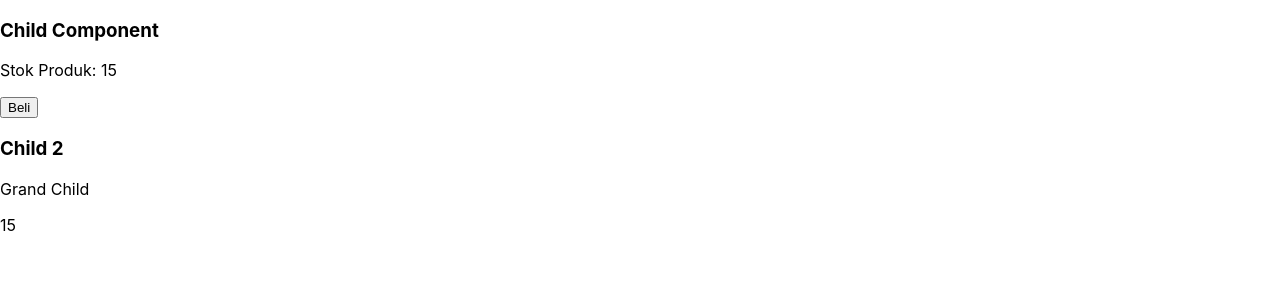
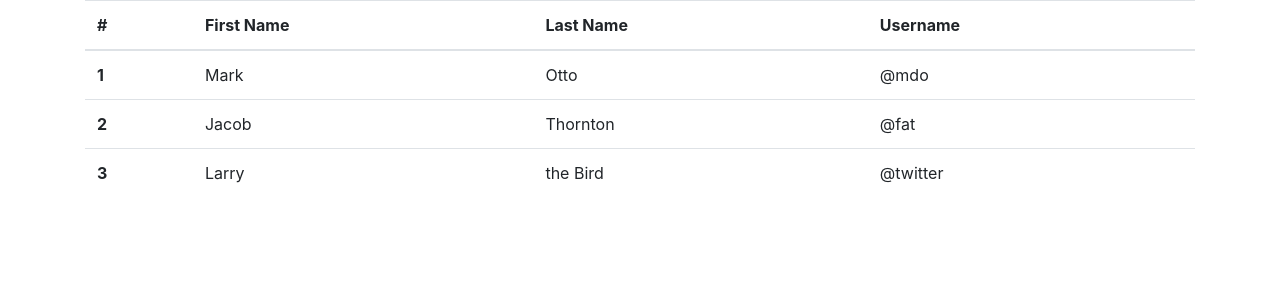
Before and after one commit to MathiasPurwoko/myapp, a React (Create React App) app in the folder latihanreact/: page / in a window 1280 px wide. Shown: the top 300 px of the page. Built offline with nearby package versions, Linux system fonts and the light colour scheme.

Commit message:
menggunakan boostrap pada react js

```diff
--- a/latihanreact/package.json
+++ b/latihanreact/package.json
@@ -9,7 +9,8 @@
     "bootstrap": "^4.5.0",
     "react": "^16.13.1",
     "react-dom": "^16.13.1",
-    "react-scripts": "3.4.1"
+    "react-scripts": "3.4.1",
+    "reactstrap": "^8.5.1"
   },
   "scripts": {
     "start": "react-scripts start",
--- a/latihanreact/src/App.js
+++ b/latihanreact/src/App.js
@@ -1,6 +1,6 @@
 import React from 'react';
 
-import Parent from './Component/Class/Parent';
+import BoostrapComp from './Component/Class/BootsrapComp';
 //import Home from './Comonent/Fungsional/Home';
 //import Beranda from './Comonent/Class/Beranda';
 //import './App.css';
@@ -12,7 +12,8 @@ function App() {
 
 
 
-      <Parent/>
+
+      <BoostrapComp/>
       </div>
   );
 }
--- /dev/null
+++ b/latihanreact/src/Component/Class/BootsrapComp.jsx
@@ -0,0 +1,57 @@
+import React, { Component } from 'react';
+import { Container, Row, Col, Table } from 'reactstrap';
+
+class BoostrapComp extends Component {
+    constructor(props) {
+        super(props)
+
+        this.state = {
+
+        }
+    }
+
+    render() {
+        return (
+
+            <div>
+                <Container>
+
+                        <Table>
+                            <thead>
+                                <tr>
+                                    <th>#</th>
+                                    <th>First Name</th>
+                                    <th>Last Name</th>
+                                    <th>Username</th>
+                                </tr>
+                            </thead>
+                            <tbody>
+                                <tr>
+                                    <th scope="row">1</th>
+                                    <td>Mark</td>
+                                    <td>Otto</td>
+                                    <td>@mdo</td>
+                                </tr>
+                                <tr>
+                                    <th scope="row">2</th>
+                                    <td>Jacob</td>
+                                    <td>Thornton</td>
+                                    <td>@fat</td>
+                                </tr>
+                                <tr>
+                                    <th scope="row">3</th>
+                                    <td>Larry</td>
+                                    <td>the Bird</td>
+                                    <td>@twitter</td>
+                                </tr>
+                            </tbody>
+                        </Table>
+
+                </Container>
+            </div>
+
+        )
+    }
+}
+
+export default BoostrapComp
--- a/latihanreact/src/index.js
+++ b/latihanreact/src/index.js
@@ -3,6 +3,7 @@ import ReactDOM from 'react-dom';
 import './index.css';
 import App from './App';
 import * as serviceWorker from './serviceWorker';
+import 'bootstrap/dist/css/bootstrap.min.css';
 
 ReactDOM.render(
   <React.StrictMode>
```
Also changed, not shown: 1 other file (tests, documents, lock files or other folders).
